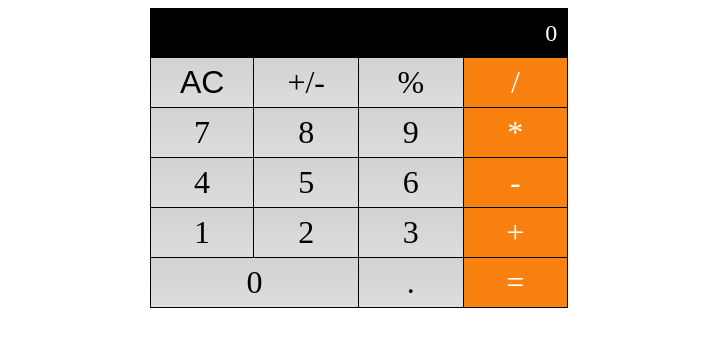
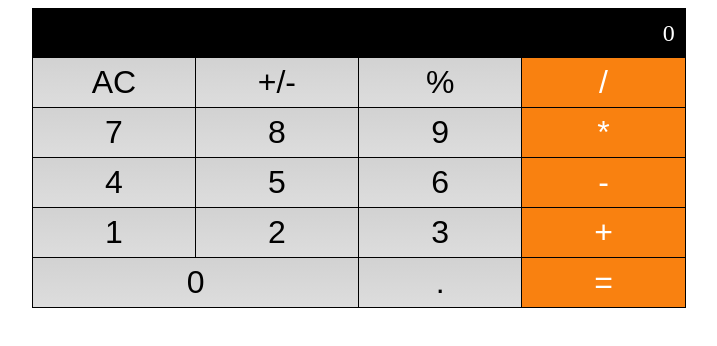
Before and after one commit to jfoyarzo/math-magicians, a React (Create React App) app: page / in a window 1280 px wide. Shown: the top 346 px of the page, without its empty margins (281-998 px from the left). Built offline with nearby package versions, Linux system fonts and the light colour scheme.

Commit message:
Update Calculator component with button tags instead of span

```diff
--- a/src/components/Calculator.js
+++ b/src/components/Calculator.js
@@ -26,24 +26,24 @@ export default class Calculator extends React.Component {
         <div className="result">0</div>
         <div className="buttons">
           <button type="button" className="button resetBtn" onClick={this.handleButtonClick}>AC</button>
-          <span className="button negative operator">+/-</span>
-          <span className="button operator percent">%</span>
-          <span className="button operator">/</span>
-          <span className="button number">7</span>
-          <span className="button number">8</span>
-          <span className="button number">9</span>
-          <span className="button operator">*</span>
-          <span className="button number">4</span>
-          <span className="button number">5</span>
-          <span className="button number">6</span>
-          <span className="button operator">-</span>
-          <span className="button number">1</span>
-          <span className="button number">2</span>
-          <span className="button number">3</span>
-          <span className="button operator">+</span>
-          <span className="button number zero-btn">0</span>
-          <span className="button number dot">.</span>
-          <span className="button operator">=</span>
+          <button type="button" className="button negative operator">+/-</button>
+          <button type="button" className="button operator percent">%</button>
+          <button type="button" className="button operator">/</button>
+          <button type="button" className="button number">7</button>
+          <button type="button" className="button number">8</button>
+          <button type="button" className="button number">9</button>
+          <button type="button" className="button operator">*</button>
+          <button type="button" className="button number">4</button>
+          <button type="button" className="button number">5</button>
+          <button type="button" className="button number">6</button>
+          <button type="button" className="button operator">-</button>
+          <button type="button" className="button number">1</button>
+          <button type="button" className="button number">2</button>
+          <button type="button" className="button number">3</button>
+          <button type="button" className="button operator">+</button>
+          <button type="button" className="button number zero-btn">0</button>
+          <button type="button" className="button number dot">.</button>
+          <button type="button" className="button operator">=</button>
         </div>
       </div>
     );
```
